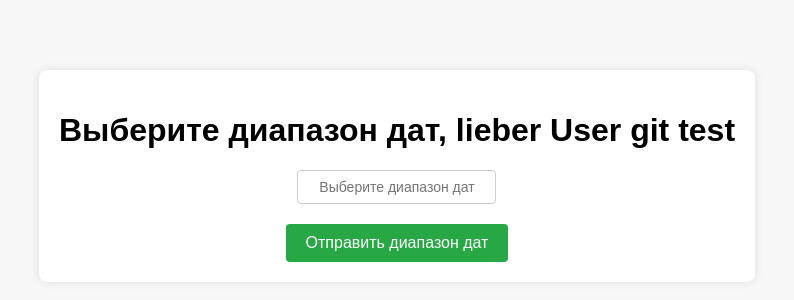
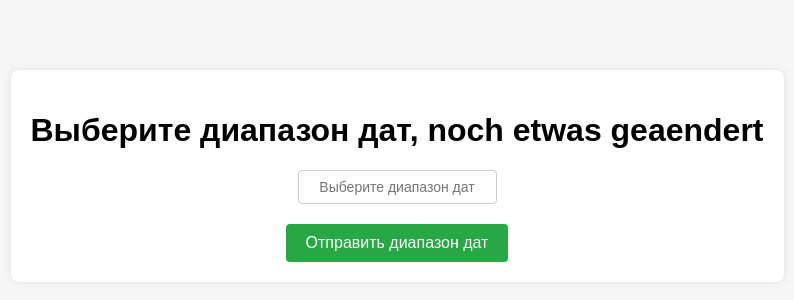
Before and after one commit to Lenster73/Kalender-, a plain HTML site: page index.html in a window 1280 px wide. Shown: the part 224-524 px from the top of the page, without its empty margins (243-1037 px from the left). Drawn offline with nearby package versions, Linux system fonts and the light colour scheme.

Commit message:
add dritte mal

```diff
--- a/index.html
+++ b/index.html
@@ -10,7 +10,7 @@
 <body>
 
     <div class="calendar-container">
-        <h1>Выберите диапазон дат, lieber User git test</h1>
+        <h1>Выберите диапазон дат, noch etwas geaendert</h1>
         <input type="text" id="dateRangePicker" placeholder="Выберите диапазон дат">
         <button onclick="submitDateRange()">Отправить диапазон дат</button>
     </div>
```
